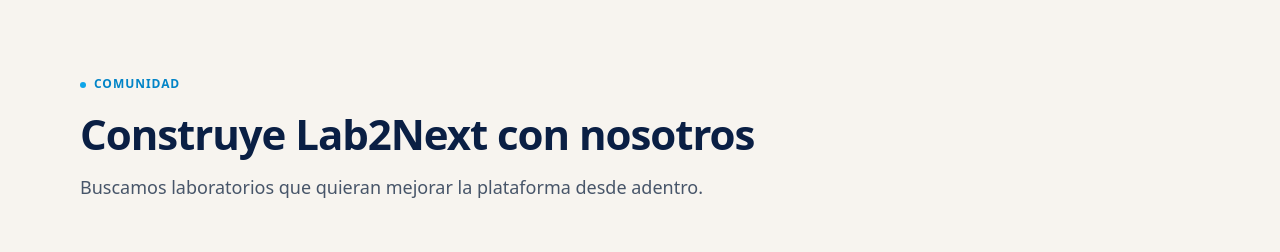
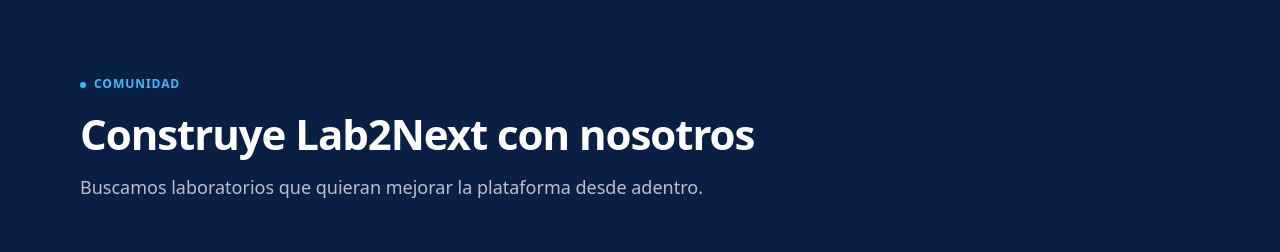
Before and after one commit to SpidySamurai/lab2next.com, a Next.js app: page / in a window 1280 px wide. Shown: the part 8236-8488 px from the top of the page. Built offline with nearby package versions, Linux system fonts and the light colour scheme; no server answers.

Commit message:
fix(colabora): dark section bg — navy end-cap matches ContactCTA + Footer

```diff
--- a/app/components/landing/organisms/colabora-preview.tsx
+++ b/app/components/landing/organisms/colabora-preview.tsx
@@ -36,13 +36,15 @@
 
 export function ColaboraPreview() {
   return (
-    <Section bg="paper" id="colabora">
+    <Section bg="dark" id="colabora">
       <Container>
-        <SectionHeader
-          eyebrow="Comunidad"
-          title="Construye Lab2Next con nosotros"
-          lede="Buscamos laboratorios que quieran mejorar la plataforma desde adentro."
-        />
+        <div className="l-colabora-dark-header">
+          <SectionHeader
+            eyebrow="Comunidad"
+            title="Construye Lab2Next con nosotros"
+            lede="Buscamos laboratorios que quieran mejorar la plataforma desde adentro."
+          />
+        </div>
         <div className="l-colabora-grid">
           {CARDS.map((c, i) => (
             <ModuleCard
--- a/app/styles/colabora.css
+++ b/app/styles/colabora.css
@@ -1,4 +1,9 @@
 /* ── Colabora Preview (landing section) ── */
+.l-colabora-dark-header .l-section-title { color: var(--white); }
+.l-colabora-dark-header .l-section-lede  { color: rgba(255,255,255,0.72); }
+.l-colabora-dark-header .l-eyebrow       { color: var(--teal-400); }
+.l-colabora-dark-header .l-eyebrow::before { background: var(--teal-400); }
+
 .l-colabora-grid {
   display: grid;
   gap: 24px;
```
